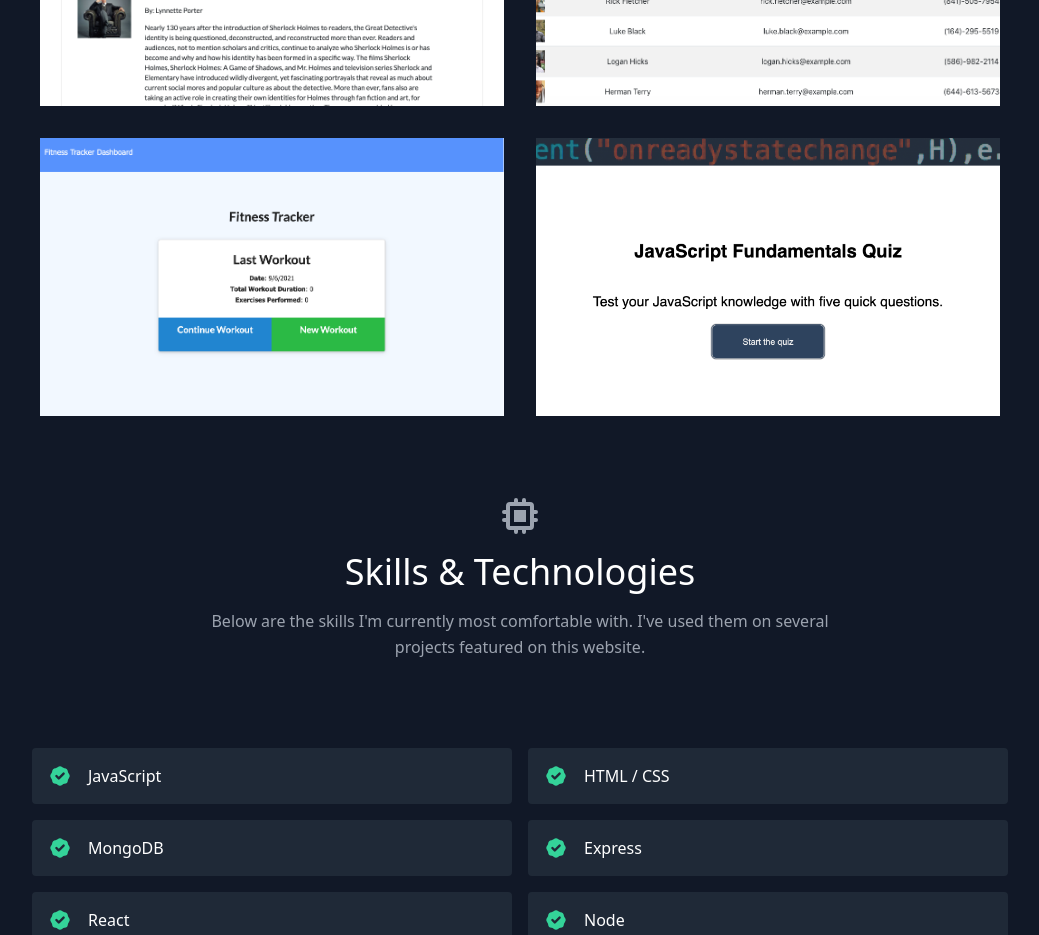
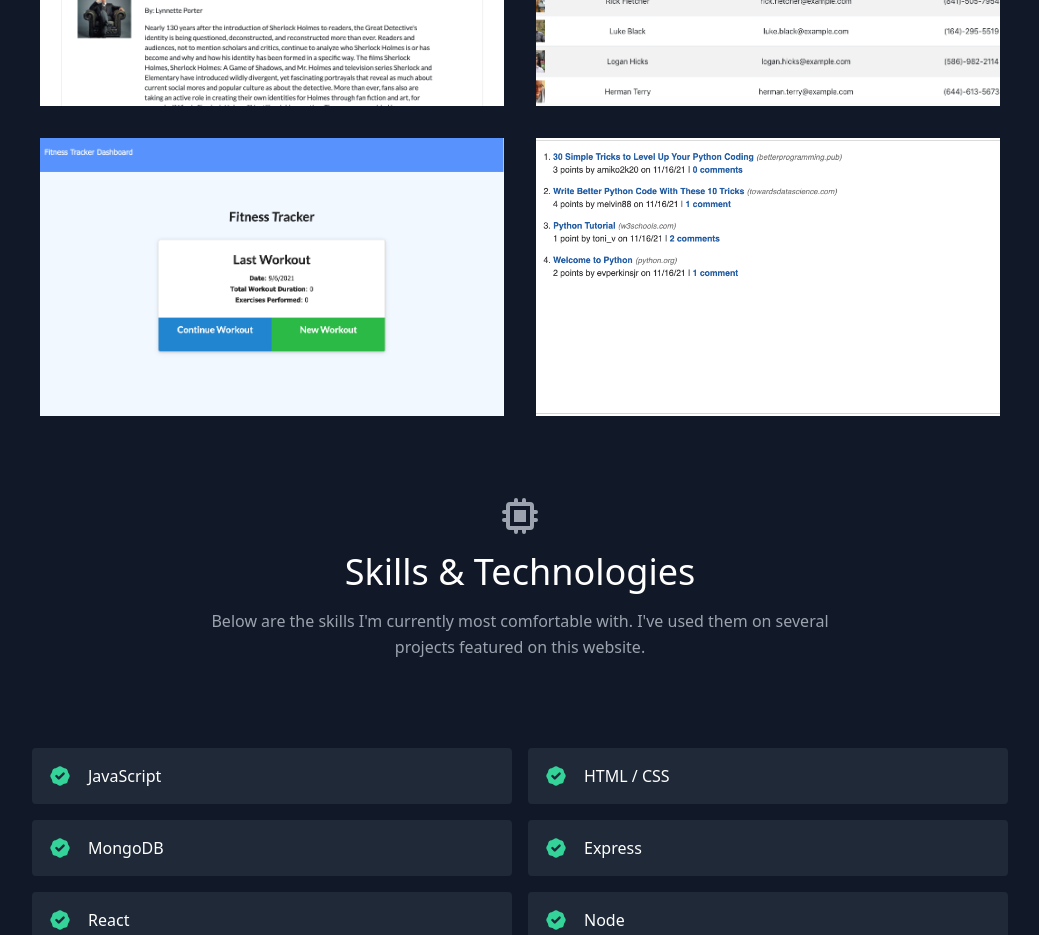
Before and after one commit to evperkinsjr/react-portfolio, a React (Create React App) app: page / in a window 1280 px wide. Shown: the part 1460-2395 px from the top of the page, without its empty margins (120-1159 px from the left). Built offline with nearby package versions, Linux system fonts and the light colour scheme.

Commit message:
added python newsfeed to projects

```diff
--- a/src/data.js
+++ b/src/data.js
@@ -40,12 +40,12 @@ export const projects = [
     link: "https://afternoon-tundra-21995.herokuapp.com/?id=6126c21b8f40fc001642ca5c",
   },
   {
-    title: "Javascript Fundamentals Quiz",
-    subtitle: "HTML, CSS, JavaScript, jQuery, LocalStorage",
-    description: "Timed quiz to test the user’s knowledge of JavaScript. User has 60 seconds to answer five questions.",
-    image: "./assets/js-fundamentals-quiz-screenshot.png",
-    repo: "https://github.com/evperkinsjr/js-fundamentals-quiz",
-    link: "https://evperkinsjr.github.io/js-fundamentals-quiz/",
+    title: "Python Newsfeed",
+    subtitle: "Python, Flask, MySQL, JavaScript, Heroku",
+    description: "News application that lets users post links to tech-related articles, comment on posts, and upvote posts.",
+    image: "./assets/python-newsfeed-screenshot.png",
+    repo: "https://github.com/evperkinsjr/python-newsfeed",
+    link: "https://twilight-feather-9881.herokuapp.com/",
   },
 ];
 
```
Also changed, not shown: public/assets/python-newsfeed-screenshot.png (added).
